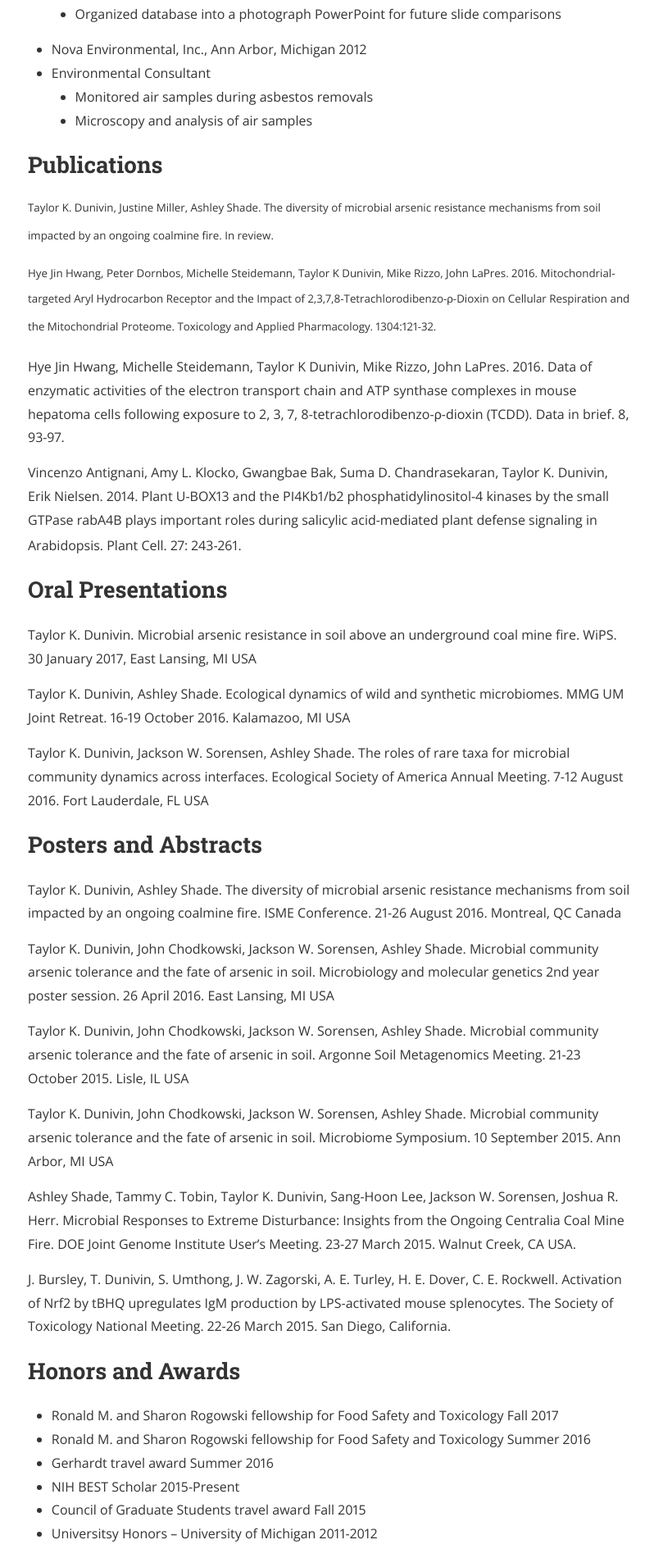
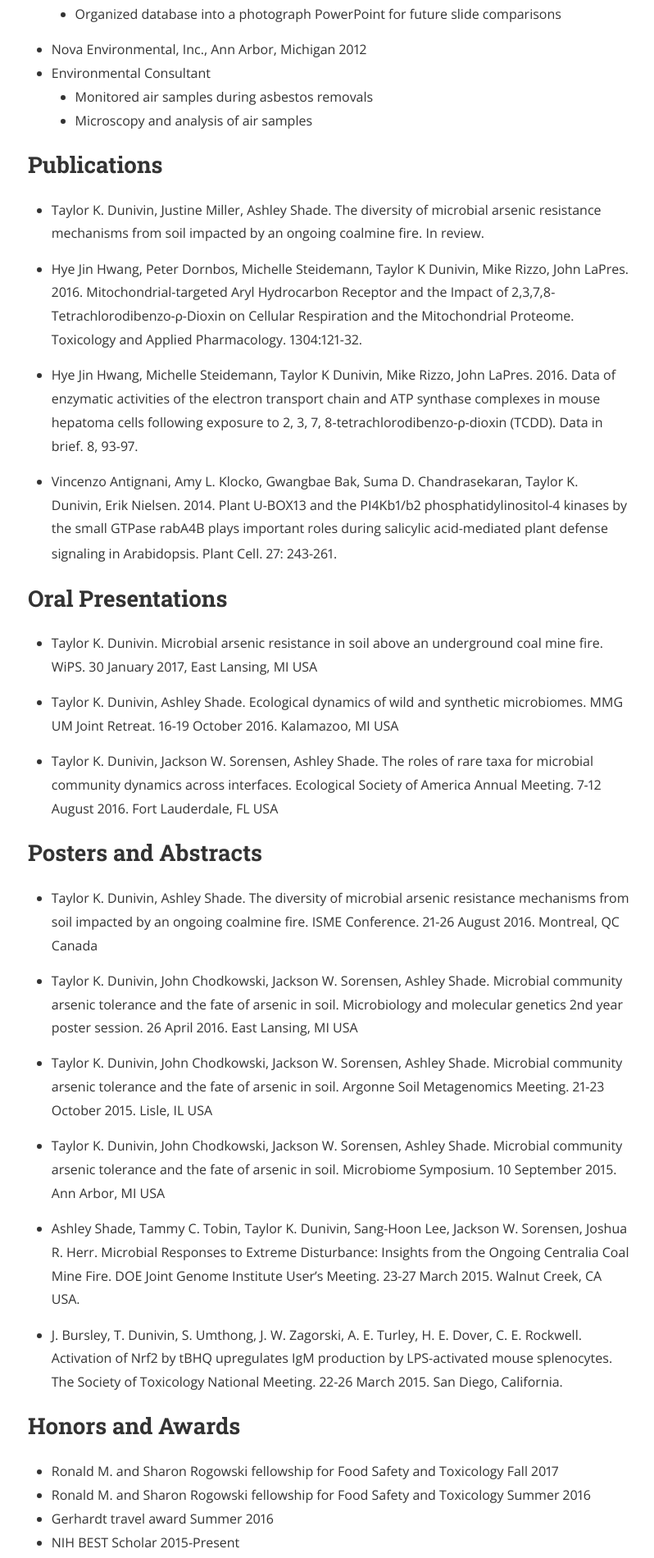
Before and after one commit to dunivint/dunivint.github.io, a Jekyll site: the page built from materials.md, in a window 1280 px wide. Shown: the part 951-2851 px from the top of the page at 82% size, without its empty margins (238-1036 px from the left). Built offline with Jekyll 4.4.1, drawn with Linux system fonts in a browser that asks for light colours; nearby versions of some CDN libraries; a style sheet for code colours, icons or effects is not loaded.

```diff
--- a/materials.md
+++ b/materials.md
@@ -14,6 +14,7 @@ Michigan State University, East Lansing, Michigan
 University of Michigan, Ann Arbor, Michigan	 	                                    2010-2014
 * Bachelor of Science in Biology, minor in Environmental Science
 * Cumulative GPA: 3.69
+
 
 ## __Research Experience__
 * Michigan State University Microbiology and Molecular Genetics                                       2014-Present
@@ -36,34 +37,38 @@ University of Michigan, Ann Arbor, Michigan
   *	Monitored air samples during asbestos removals
   *	Microscopy and analysis of air samples
 
+
 ## Publications
-<sup>Taylor K. Dunivin, Justine Miller, Ashley Shade. The diversity of microbial arsenic resistance mechanisms from soil impacted by an ongoing coalmine fire. In review.<sup>
+* Taylor K. Dunivin, Justine Miller, Ashley Shade. The diversity of microbial arsenic resistance mechanisms from soil impacted by an ongoing coalmine fire. In review.
 
-<sup>Hye Jin Hwang, Peter Dornbos, Michelle Steidemann, Taylor K Dunivin, Mike Rizzo, John LaPres. 2016. Mitochondrial-targeted Aryl Hydrocarbon Receptor and the Impact of 2,3,7,8-Tetrachlorodibenzo-ρ-Dioxin on Cellular Respiration and the Mitochondrial Proteome. Toxicology and Applied Pharmacology. 1304:121-32.<sup>
+* Hye Jin Hwang, Peter Dornbos, Michelle Steidemann, Taylor K Dunivin, Mike Rizzo, John LaPres. 2016. Mitochondrial-targeted Aryl Hydrocarbon Receptor and the Impact of 2,3,7,8-Tetrachlorodibenzo-ρ-Dioxin on Cellular Respiration and the Mitochondrial Proteome. Toxicology and Applied Pharmacology. 1304:121-32.
 
-Hye Jin Hwang, Michelle Steidemann, Taylor K Dunivin, Mike Rizzo, John LaPres. 2016. Data of enzymatic activities of the electron transport chain and ATP synthase complexes in mouse hepatoma cells following exposure to 2, 3, 7, 8-tetrachlorodibenzo-ρ-dioxin (TCDD). Data in brief. 8, 93-97.
+* Hye Jin Hwang, Michelle Steidemann, Taylor K Dunivin, Mike Rizzo, John LaPres. 2016. Data of enzymatic activities of the electron transport chain and ATP synthase complexes in mouse hepatoma cells following exposure to 2, 3, 7, 8-tetrachlorodibenzo-ρ-dioxin (TCDD). Data in brief. 8, 93-97.
 
-Vincenzo Antignani, Amy L. Klocko, Gwangbae Bak, Suma D. Chandrasekaran, Taylor K. Dunivin, Erik Nielsen. 2014. Plant U-BOX13 and the PI4Kb1/b2 phosphatidylinositol-4 kinases by the small GTPase rabA4B plays important roles during salicylic acid-mediated plant defense signaling in Arabidopsis. Plant Cell. 27: 243-261.<sup>
+* Vincenzo Antignani, Amy L. Klocko, Gwangbae Bak, Suma D. Chandrasekaran, Taylor K. Dunivin, Erik Nielsen. 2014. Plant U-BOX13 and the PI4Kb1/b2 phosphatidylinositol-4 kinases by the small GTPase rabA4B plays important roles during salicylic acid-mediated plant defense signaling in Arabidopsis. Plant Cell. 27: 243-261.<sup>
+
 
 ## __Oral Presentations__
-Taylor K. Dunivin. Microbial arsenic resistance in soil above an underground coal mine fire. WiPS. 30 January 2017, East Lansing, MI USA
+* Taylor K. Dunivin. Microbial arsenic resistance in soil above an underground coal mine fire. WiPS. 30 January 2017, East Lansing, MI USA
 
-Taylor K. Dunivin, Ashley Shade. Ecological dynamics of wild and synthetic microbiomes. MMG UM Joint Retreat. 16-19 October 2016. Kalamazoo, MI USA
+* Taylor K. Dunivin, Ashley Shade. Ecological dynamics of wild and synthetic microbiomes. MMG UM Joint Retreat. 16-19 October 2016. Kalamazoo, MI USA
 
-Taylor K. Dunivin, Jackson W. Sorensen, Ashley Shade. The roles of rare taxa for microbial community dynamics across interfaces. Ecological Society of America Annual Meeting. 7-12 August 2016. Fort Lauderdale, FL USA
+* Taylor K. Dunivin, Jackson W. Sorensen, Ashley Shade. The roles of rare taxa for microbial community dynamics across interfaces. Ecological Society of America Annual Meeting. 7-12 August 2016. Fort Lauderdale, FL USA
+
 
 ## __Posters and Abstracts__
-Taylor K. Dunivin, Ashley Shade. The diversity of microbial arsenic resistance mechanisms from soil impacted by an ongoing coalmine fire. ISME Conference. 21-26 August 2016. Montreal, QC Canada
+* Taylor K. Dunivin, Ashley Shade. The diversity of microbial arsenic resistance mechanisms from soil impacted by an ongoing coalmine fire. ISME Conference. 21-26 August 2016. Montreal, QC Canada
 
-Taylor K. Dunivin, John Chodkowski, Jackson W. Sorensen, Ashley Shade. Microbial community arsenic tolerance and the fate of arsenic in soil. Microbiology and molecular genetics 2nd year poster session. 26 April 2016. East Lansing, MI USA
+* Taylor K. Dunivin, John Chodkowski, Jackson W. Sorensen, Ashley Shade. Microbial community arsenic tolerance and the fate of arsenic in soil. Microbiology and molecular genetics 2nd year poster session. 26 April 2016. East Lansing, MI USA
 
-Taylor K. Dunivin, John Chodkowski, Jackson W. Sorensen, Ashley Shade. Microbial community arsenic tolerance and the fate of arsenic in soil. Argonne Soil Metagenomics Meeting. 21-23 October 2015. Lisle, IL USA
+* Taylor K. Dunivin, John Chodkowski, Jackson W. Sorensen, Ashley Shade. Microbial community arsenic tolerance and the fate of arsenic in soil. Argonne Soil Metagenomics Meeting. 21-23 October 2015. Lisle, IL USA
 
-Taylor K. Dunivin, John Chodkowski, Jackson W. Sorensen, Ashley Shade. Microbial community arsenic tolerance and the fate of arsenic in soil. Microbiome Symposium. 10 September 2015. Ann Arbor, MI USA
+* Taylor K. Dunivin, John Chodkowski, Jackson W. Sorensen, Ashley Shade. Microbial community arsenic tolerance and the fate of arsenic in soil. Microbiome Symposium. 10 September 2015. Ann Arbor, MI USA
 
-Ashley Shade, Tammy C. Tobin, Taylor K. Dunivin, Sang-Hoon Lee, Jackson W. Sorensen, Joshua R. Herr.  Microbial Responses to Extreme Disturbance:  Insights from the Ongoing Centralia Coal Mine Fire.  DOE Joint Genome Institute User’s Meeting.  23-27 March 2015. Walnut Creek, CA USA.
+* Ashley Shade, Tammy C. Tobin, Taylor K. Dunivin, Sang-Hoon Lee, Jackson W. Sorensen, Joshua R. Herr.  Microbial Responses to Extreme Disturbance:  Insights from the Ongoing Centralia Coal Mine Fire.  DOE Joint Genome Institute User’s Meeting.  23-27 March 2015. Walnut Creek, CA USA.
 
-J. Bursley, T. Dunivin, S. Umthong, J. W. Zagorski, A. E. Turley, H. E. Dover, C. E. Rockwell. Activation of Nrf2 by tBHQ upregulates IgM production by LPS-activated mouse splenocytes. The Society of Toxicology National Meeting. 22-26 March 2015. San Diego, California.
+* J. Bursley, T. Dunivin, S. Umthong, J. W. Zagorski, A. E. Turley, H. E. Dover, C. E. Rockwell. Activation of Nrf2 by tBHQ upregulates IgM production by LPS-activated mouse splenocytes. The Society of Toxicology National Meeting. 22-26 March 2015. San Diego, California.
+
 
 ## __Honors and Awards__
 *	Ronald M. and Sharon Rogowski fellowship for Food Safety and Toxicology	                                    Fall 2017
@@ -73,11 +78,13 @@ J. Bursley, T. Dunivin, S. Umthong, J. W. Zagorski, A. E. Turley, H. E. Dover, C
 *	Council of Graduate Students travel award							          Fall 2015
 *	Universitsy Honors – University of Michigan						                       2011-2012
 
+
 ## __Teaching Experience__
 *	Introductory Laboratory for Microbiology – Michigan State University                Spring 2017
 *	EDAMAME workshop – Michigan State University, Kellogg Biological Station           July 2016
 *	Laboratory in Genomics and Molecular Genetics – Michigan State University        Spring 2016
 *	Undergraduate student mentor – Michigan State University 		          2015-2016
+
 
 ## __Service Experience__
 *	EDAMAME course coordinator – Michigan State University, East Lansing, MI          		         2016-2017
@@ -88,6 +95,7 @@ J. Bursley, T. Dunivin, S. Umthong, J. W. Zagorski, A. E. Turley, H. E. Dover, C
 *	Panelist: Grad school or Med school? – Michigan State University, East Lansing MI                     April 2016
 *	Judge for URAF poster session – Michigan State University, East Lansing MI			         May 2015
 
+
 ## __Outreach Experience__
 *	Speaker – Biology on Tap, Lansing, MI							          February 2017
 *	Mentor and scientific career advisor – Scollegiate College Prep and Tutoring	          July 2016
```
